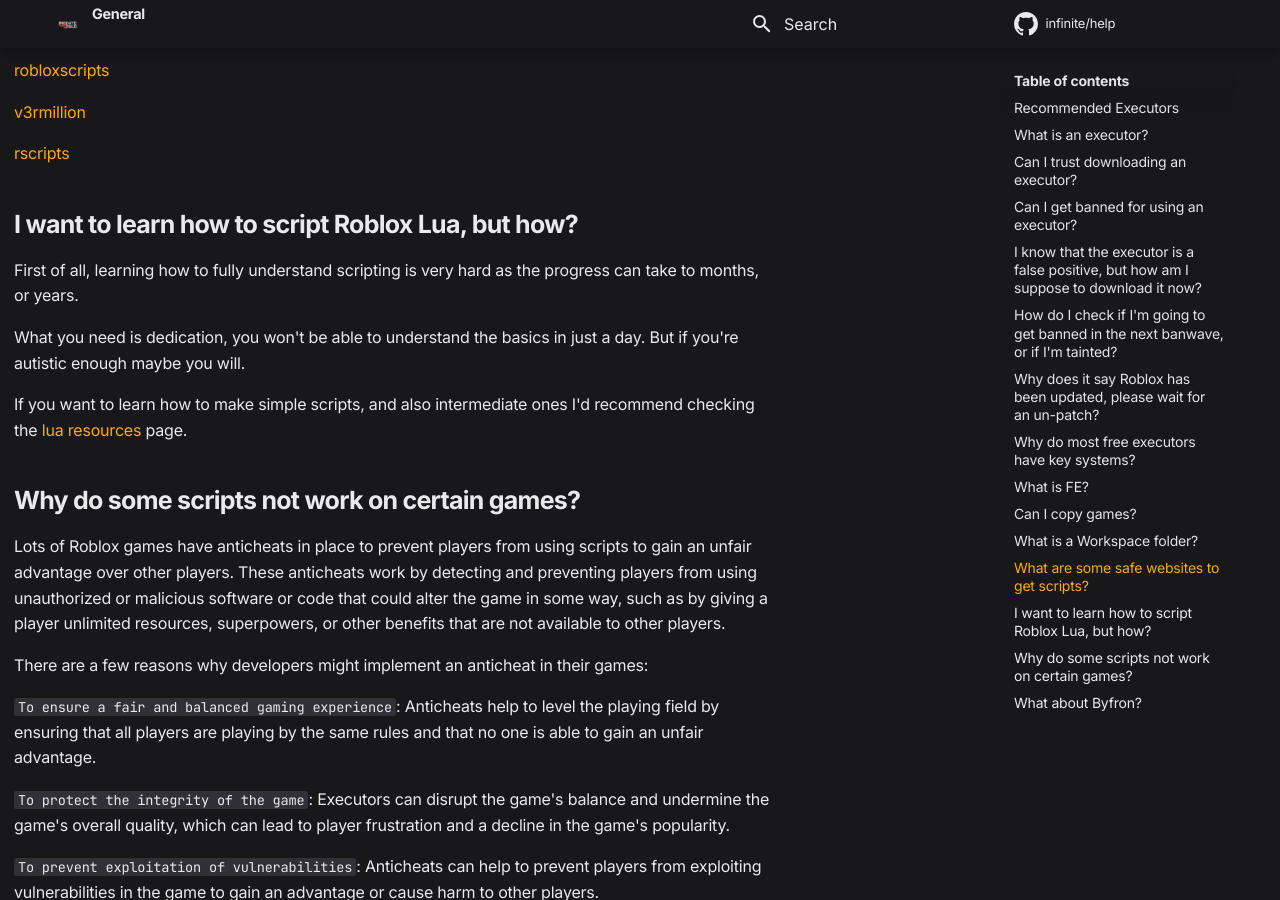
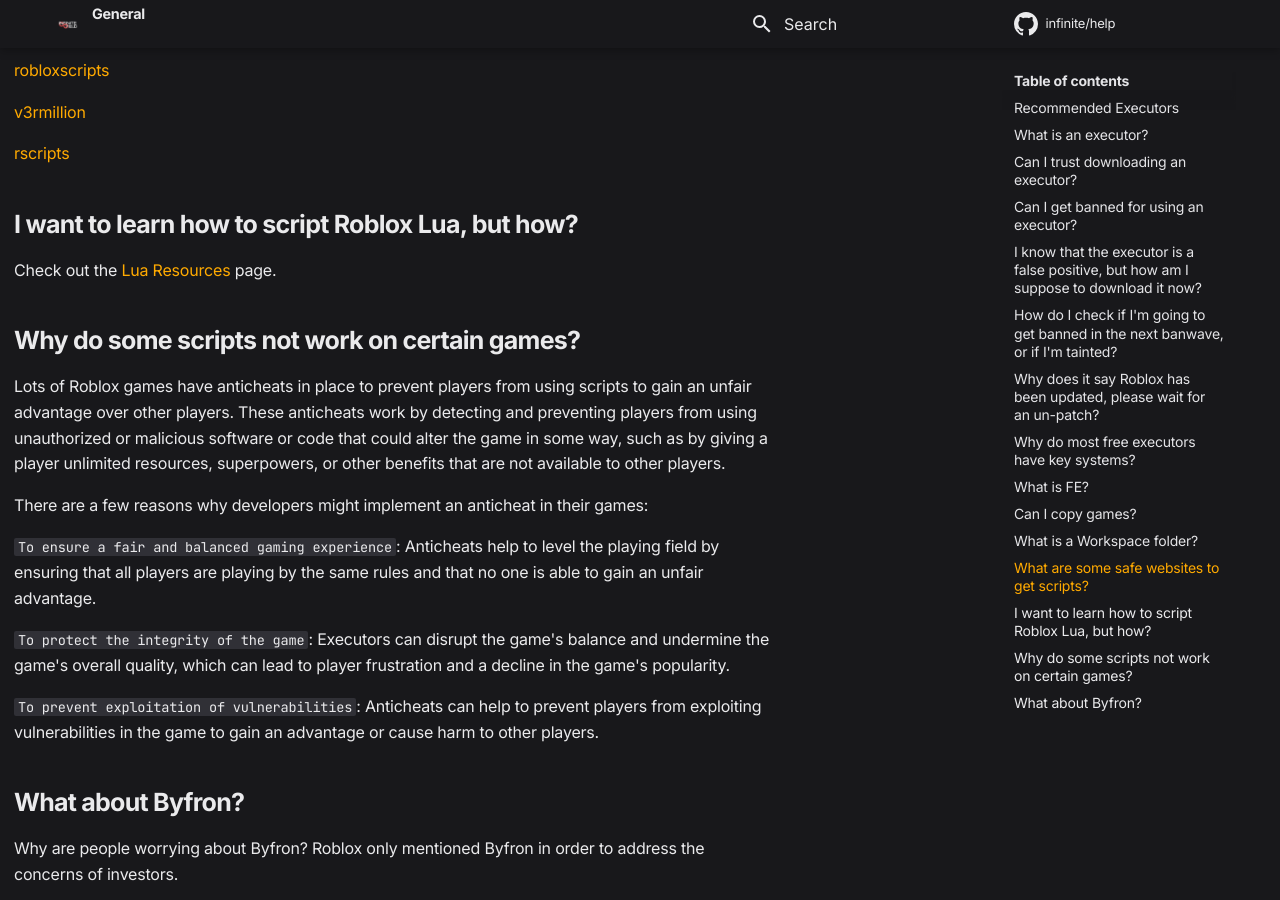
Before and after one commit to moikoros/help, an MkDocs documentation site: the page built from docs/index.md, in a window 1280 px wide and 900 px high, scrolled down 3864 px. Built offline with MkDocs 1.6.1 and Material for MkDocs 9.7.7, drawn with Linux system fonts in a browser that asks for light colours; comment, search, counter and statistics services are not loaded.

Commit message:
Update index.md

```diff
--- a/docs/index.md
+++ b/docs/index.md
@@ -129,11 +129,7 @@
 
 ## I want to learn how to script Roblox Lua, but how?
 
-First of all, learning how to fully understand scripting is very hard as the progress can take to months, or years.
-
-What you need is dedication, you won't be able to understand the basics in just a day. But if you're autistic enough maybe you will.
-
-<p>If you want to learn how to make simple scripts, and also intermediate ones I'd recommend checking the <a href="luaresources/">lua resources</a> page.</p>
+<p>Check out the <a href="luaresources/">Lua Resources</a> page.</p>
 
 ## Why do some scripts not work on certain games?
 
```
